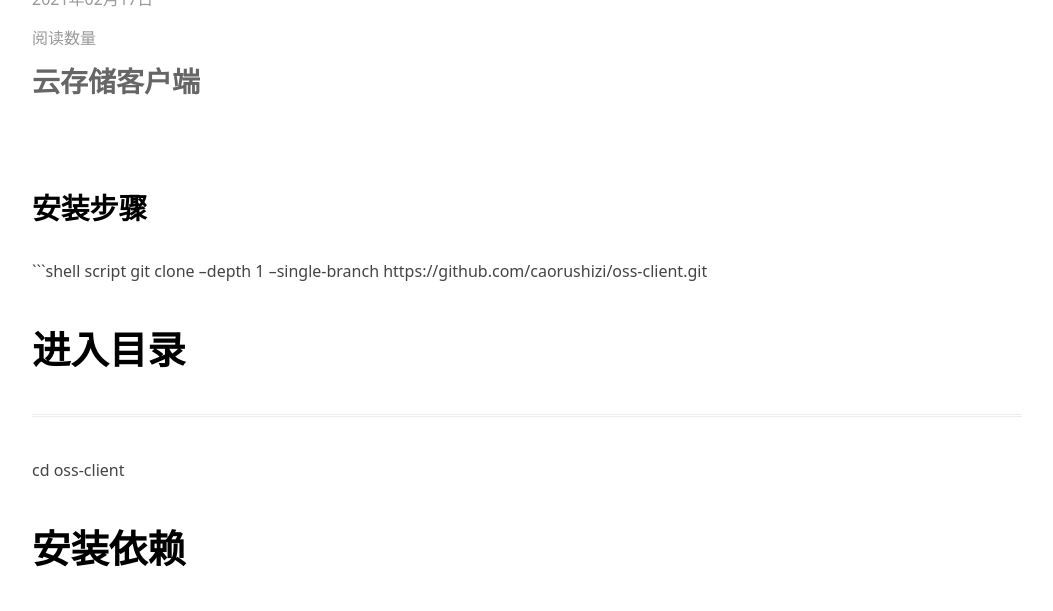
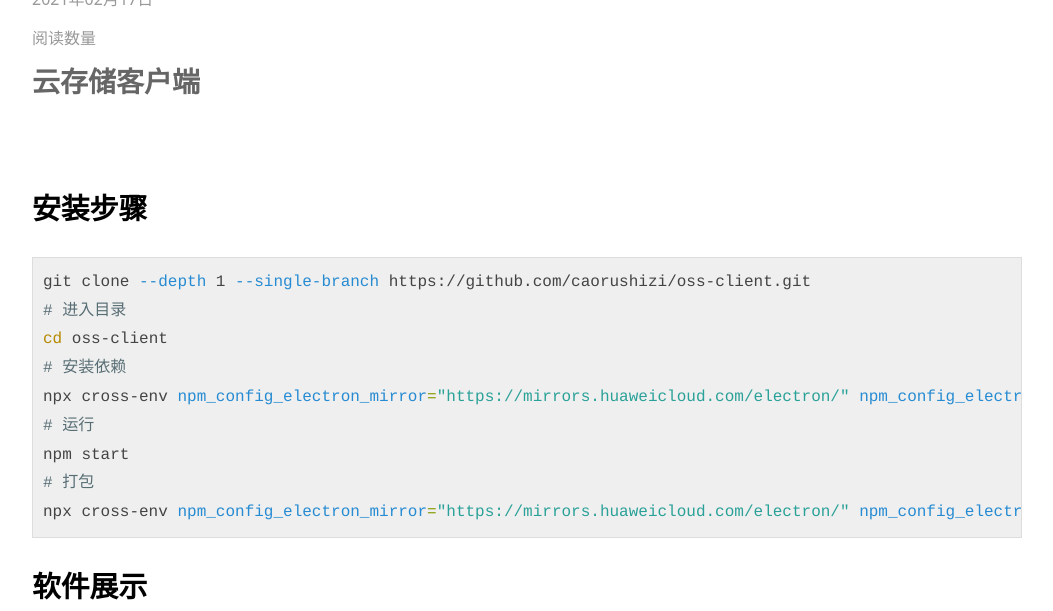
Before and after one commit to zlbcc/caorushizi.github.io, a Jekyll site: the page built from _posts/2021-02-17-oss-client-2.md, in a window 1280 px wide and 1400 px high, scrolled down 254 px. Shown: the top 611 px of the window, without its empty margins (113-1166 px from the left). Built offline with Jekyll 4.4.1, drawn with Linux system fonts in a browser that asks for light colours; comment, search, counter and statistics services are not loaded; some of the changed text lies outside the part shown; grey boxes are pictures that could not be loaded.

Commit message:
添加云存储客户端

````diff
--- a/_posts/2021-02-17-oss-client-2.md
+++ b/_posts/2021-02-17-oss-client-2.md
@@ -9,7 +9,7 @@ tags: ["qiniu", "七牛云", "我的开源软件", "百度网盘"]
 
 ## 安装步骤
 
-```shell script
+```shell
 git clone --depth 1 --single-branch https://github.com/caorushizi/oss-client.git
 # 进入目录
 cd oss-client
````
